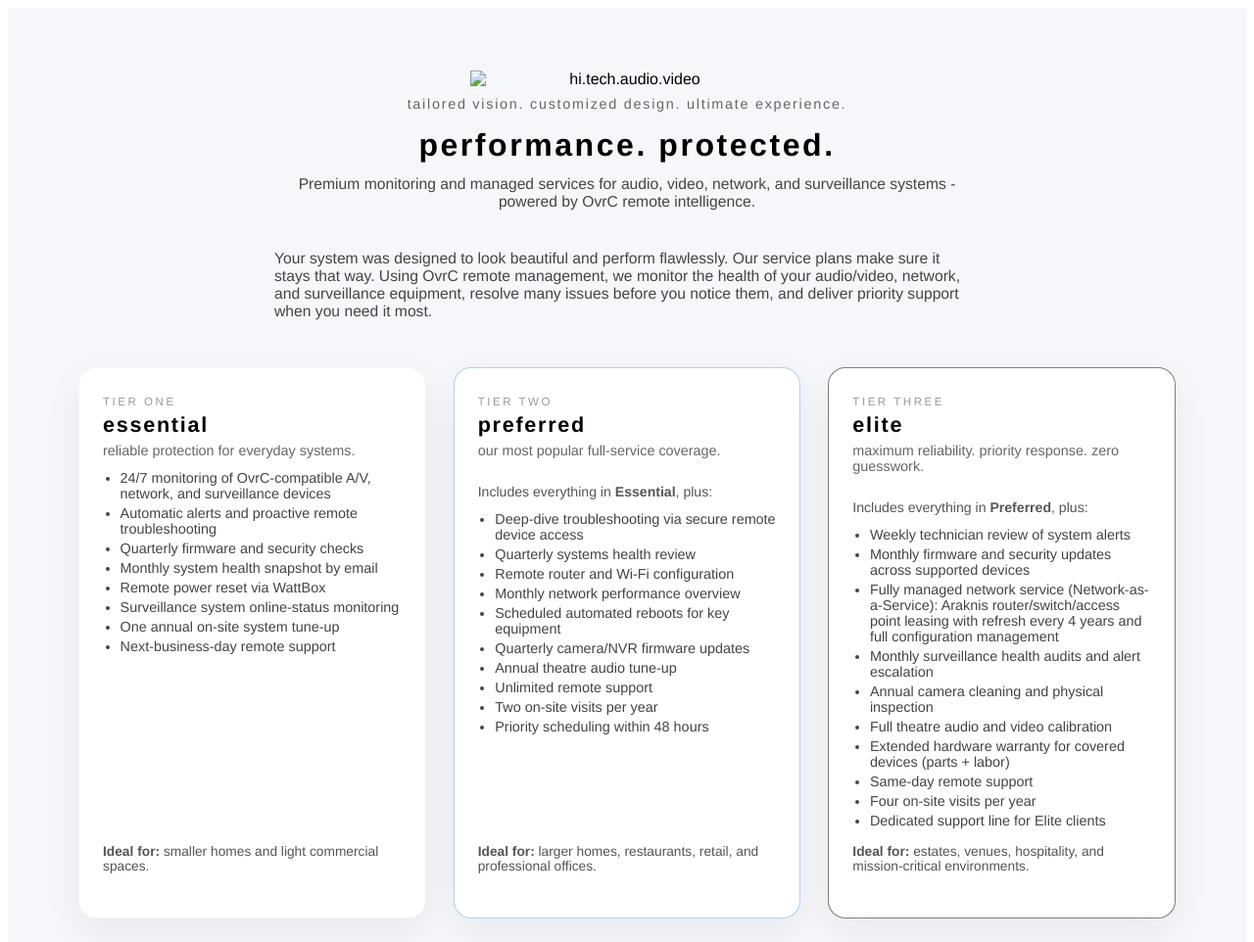
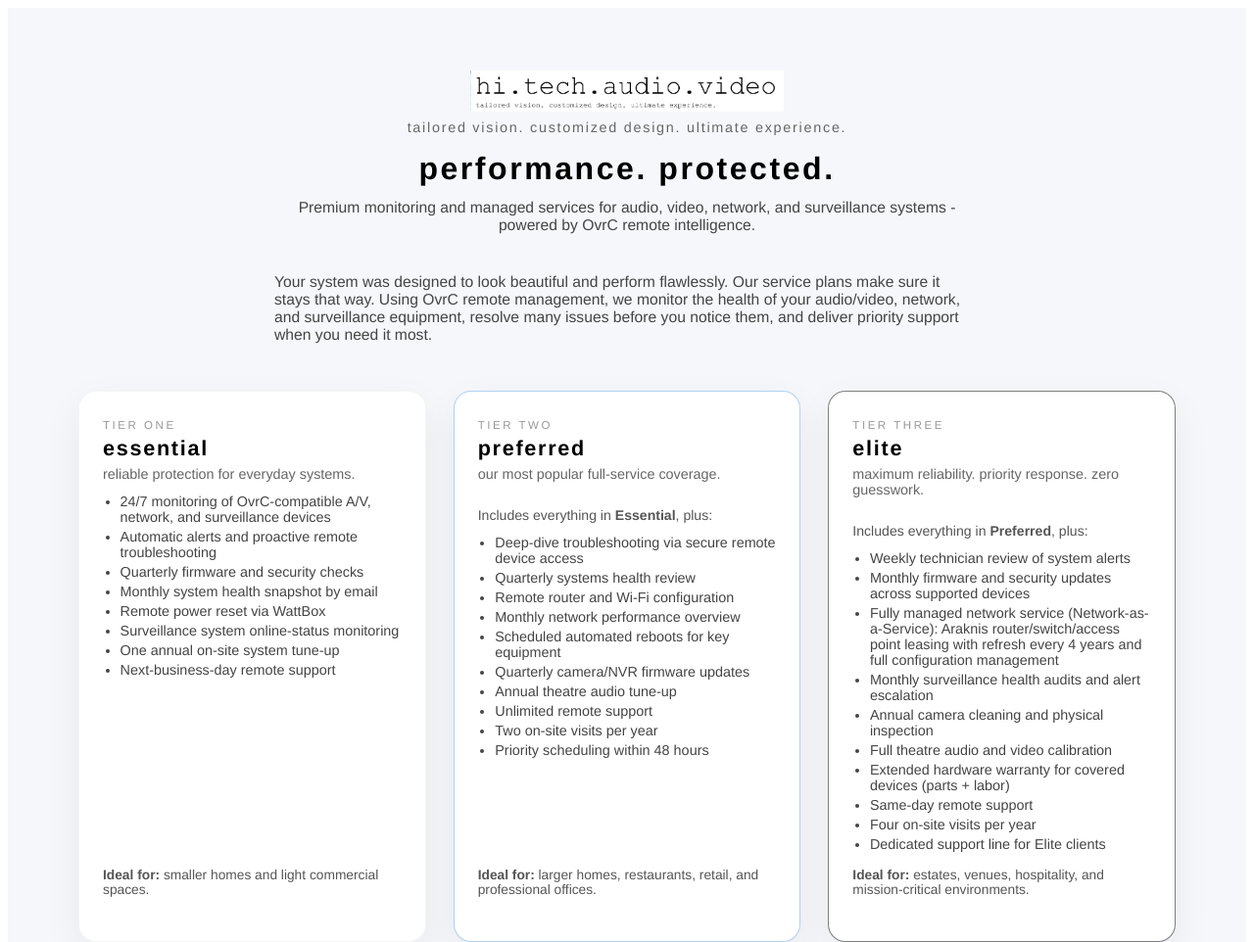
Before and after one commit to joharishub/HiTechAV, a plain HTML site: page index.html in a window 1280 px wide. Shown: the top 962 px of the page at 98% size. Drawn offline with Linux system fonts and the light colour scheme.

Commit message:
Update index.html

```diff
--- a/index.html
+++ b/index.html
@@ -253,7 +253,7 @@
     <div class="service-plans__inner">
       <header class="service-plans__header">
         <img
-          src="LOGO_URL_HERE"
+          src="assets/logo.png"
           alt="hi.tech.audio.video"
           class="service-plans__logo"
         />
```
